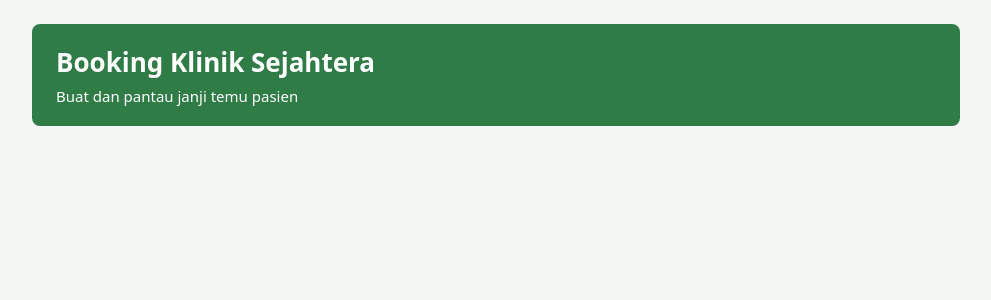
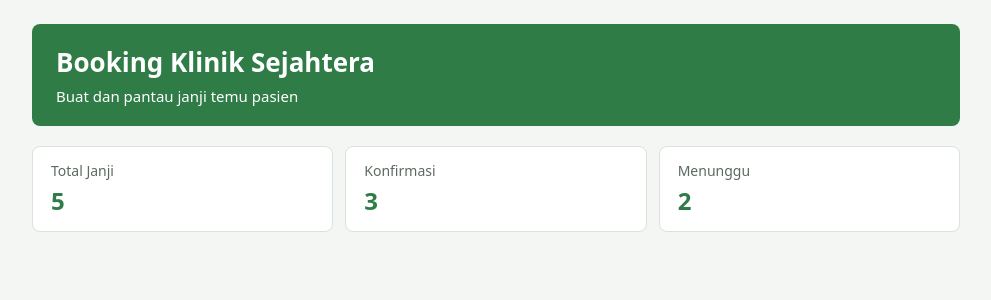
Before and after one commit to jinsakai-j/booking-klinik-frontend, a React (Vite) app: page / in a window 1280 px wide. Shown: the top 300 px of the page, without its empty margins (144-1135 px from the left). Built offline with nearby package versions, Linux system fonts and the light colour scheme.

Commit message:
tambah ringkasan jumlah janji temu

```diff
--- a/src/App.css
+++ b/src/App.css
@@ -20,3 +20,30 @@
   margin: 0;
   font-size: 15px;
 }
+
+.ringkasan {
+  display: flex;
+  gap: 12px;
+  margin: 20px 0;
+}
+
+.ringkasan-item {
+  flex: 1;
+  background-color: #ffffff;
+  border: 1px solid #d9e3da;
+  border-radius: 8px;
+  padding: 14px 18px;
+}
+
+.ringkasan-label {
+  display: block;
+  font-size: 14px;
+  color: #5b6b60;
+  margin-bottom: 4px;
+}
+
+.ringkasan-angka {
+  font-size: 24px;
+  font-weight: bold;
+  color: #2f7c47;
+}
--- a/src/App.jsx
+++ b/src/App.jsx
@@ -1,4 +1,6 @@
 import Header from './components/Header'
+import RingkasanJanji from './components/RingkasanJanji'
+import { daftarJanjiTemu } from './data/janjiTemu'
 import './App.css'
 
 function App() {
@@ -8,6 +10,7 @@ function App() {
         judul="Booking Klinik Sejahtera"
         subjudul="Buat dan pantau janji temu pasien"
       />
+      <RingkasanJanji daftar={daftarJanjiTemu} />
     </div>
   )
 }
--- /dev/null
+++ b/src/components/RingkasanJanji.jsx
@@ -0,0 +1,24 @@
+function RingkasanJanji({ daftar }) {
+  const total = daftar.length
+  const konfirmasi = daftar.filter((janji) => janji.status === 'Konfirmasi').length
+  const menunggu = daftar.filter((janji) => janji.status === 'Menunggu').length
+
+  return (
+    <section className="ringkasan">
+      <div className="ringkasan-item">
+        <span className="ringkasan-label">Total Janji</span>
+        <span className="ringkasan-angka">{total}</span>
+      </div>
+      <div className="ringkasan-item">
+        <span className="ringkasan-label">Konfirmasi</span>
+        <span className="ringkasan-angka">{konfirmasi}</span>
+      </div>
+      <div className="ringkasan-item">
+        <span className="ringkasan-label">Menunggu</span>
+        <span className="ringkasan-angka">{menunggu}</span>
+      </div>
+    </section>
+  )
+}
+
+export default RingkasanJanji
```
